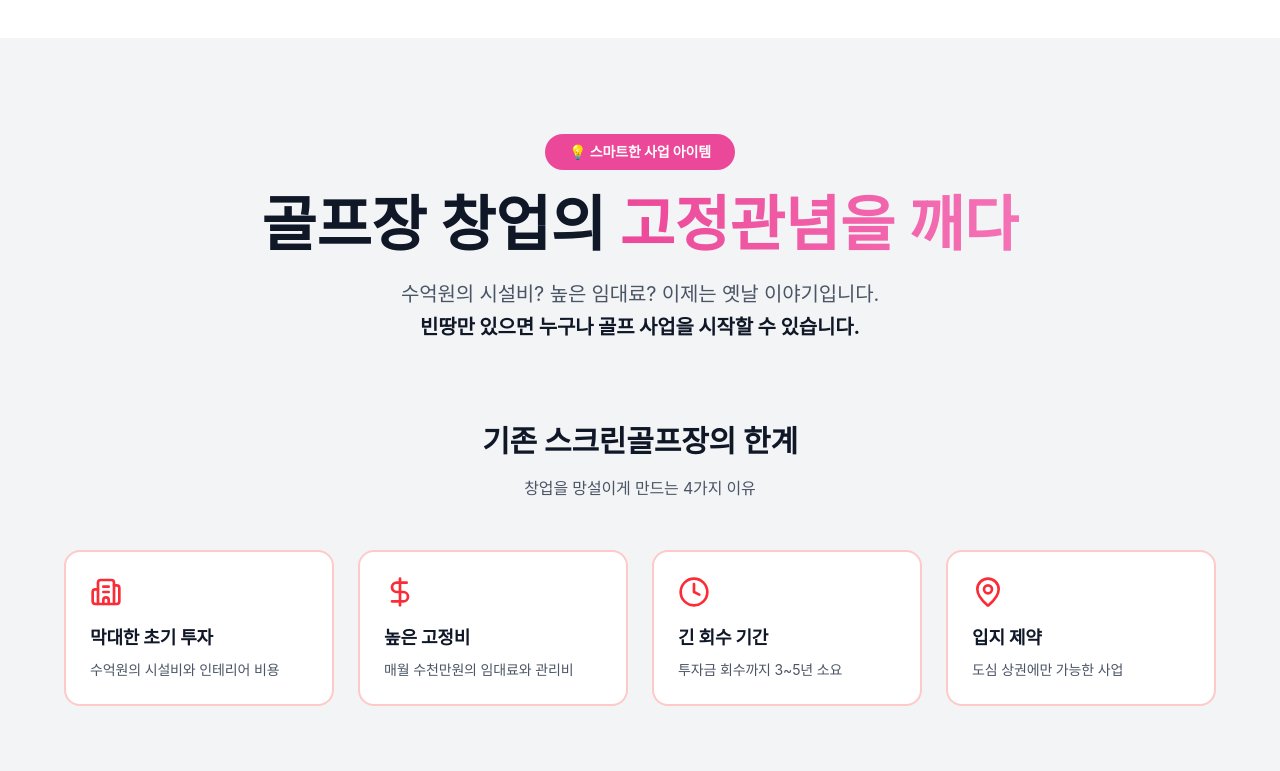
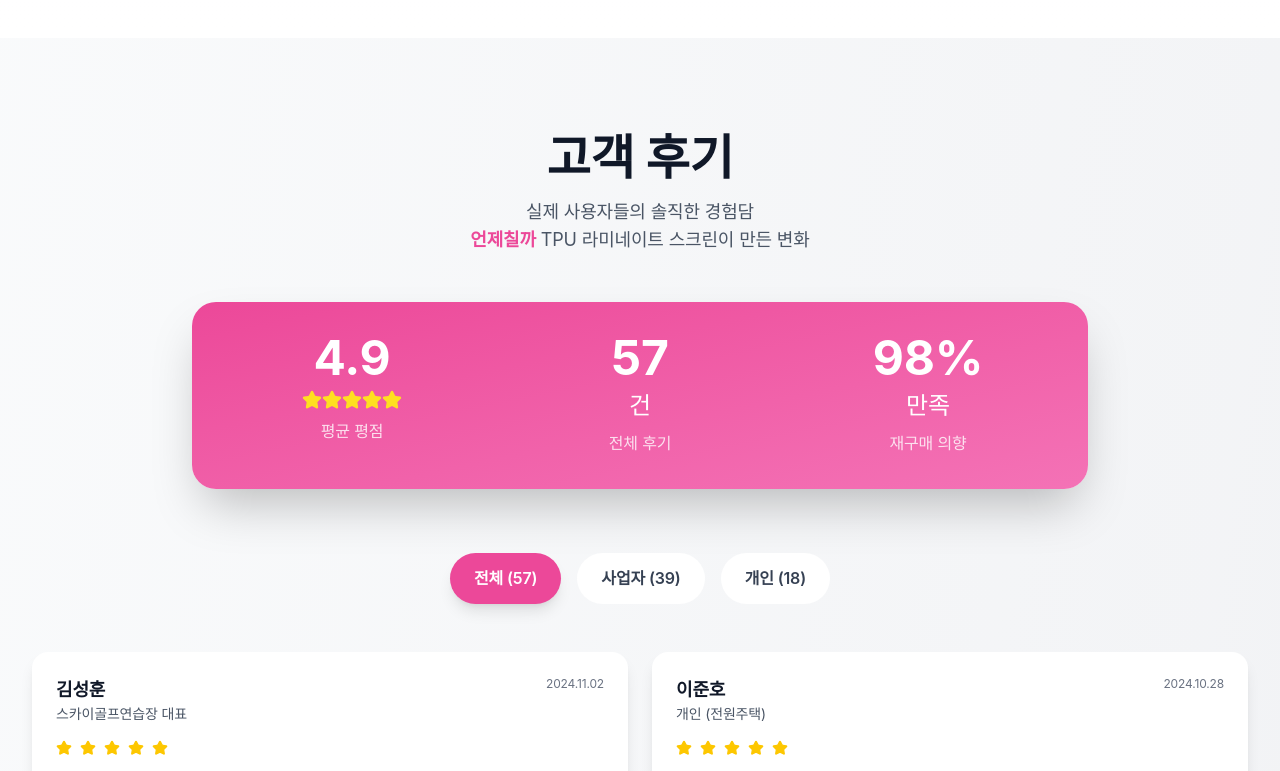
Before and after one commit to BAE-EXMO/ddadang, a Next.js app: page / in a window 1280 px wide. Shown: the part 8540-9311 px from the top of the page. Built offline with nearby package versions, Linux system fonts and the light colour scheme; a web font is replaced by a local one.

Commit message:
refactor: BusinessValueSection 위치 변경
- ScreenReviewsSection 다음으로 이동
- 제품 소개 → 후기 → 사업 가치 순서로 개선

```diff
--- a/app/page.tsx
+++ b/app/page.tsx
@@ -17,8 +17,8 @@ export default function Home() {
         <HeroSection />
         <AppGuideSection />
         <AirtentSection />
+        <ScreenReviewsSection />
         <BusinessValueSection />
-        <ScreenReviewsSection />
         <StorySection />
       </main>
       <Footer />
```
